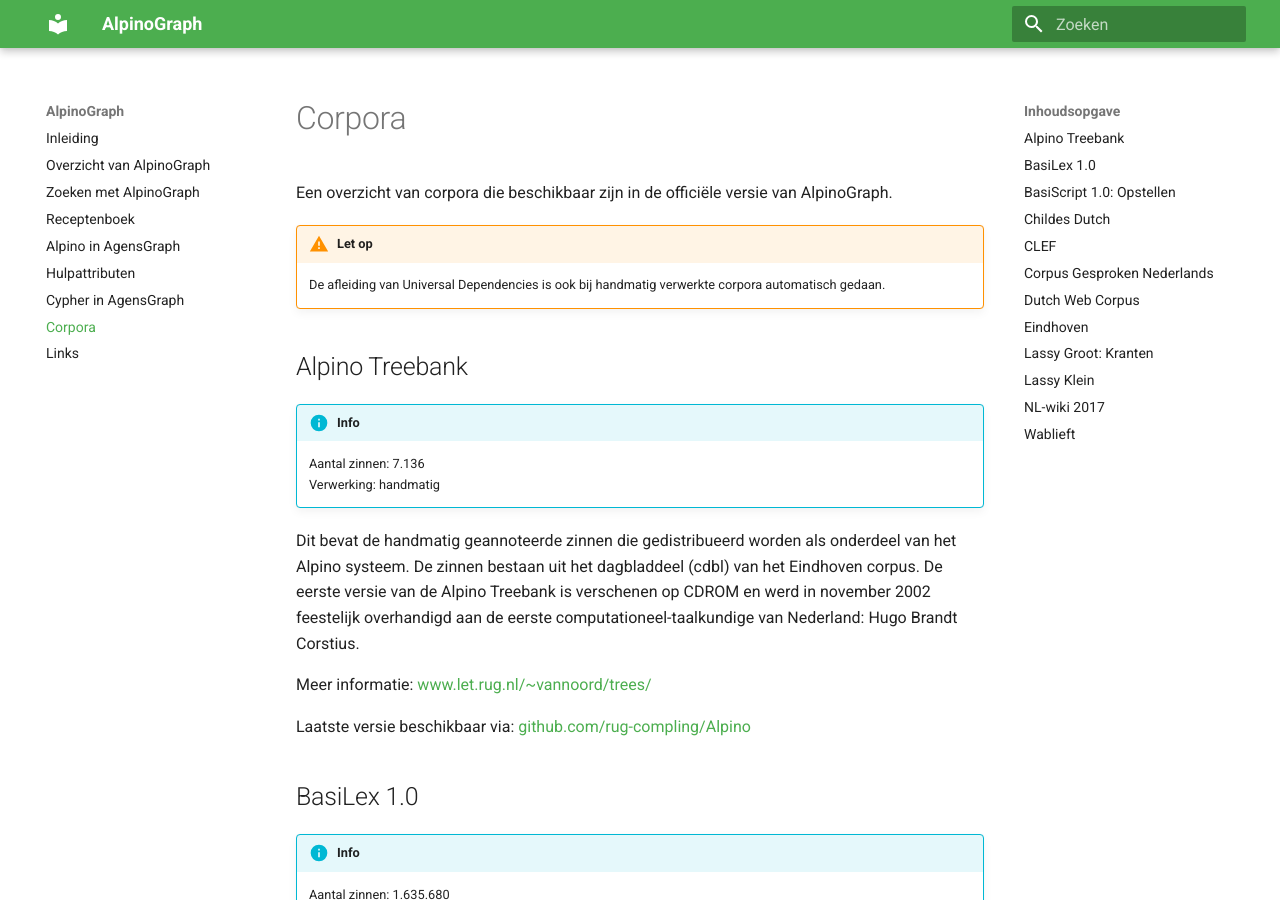
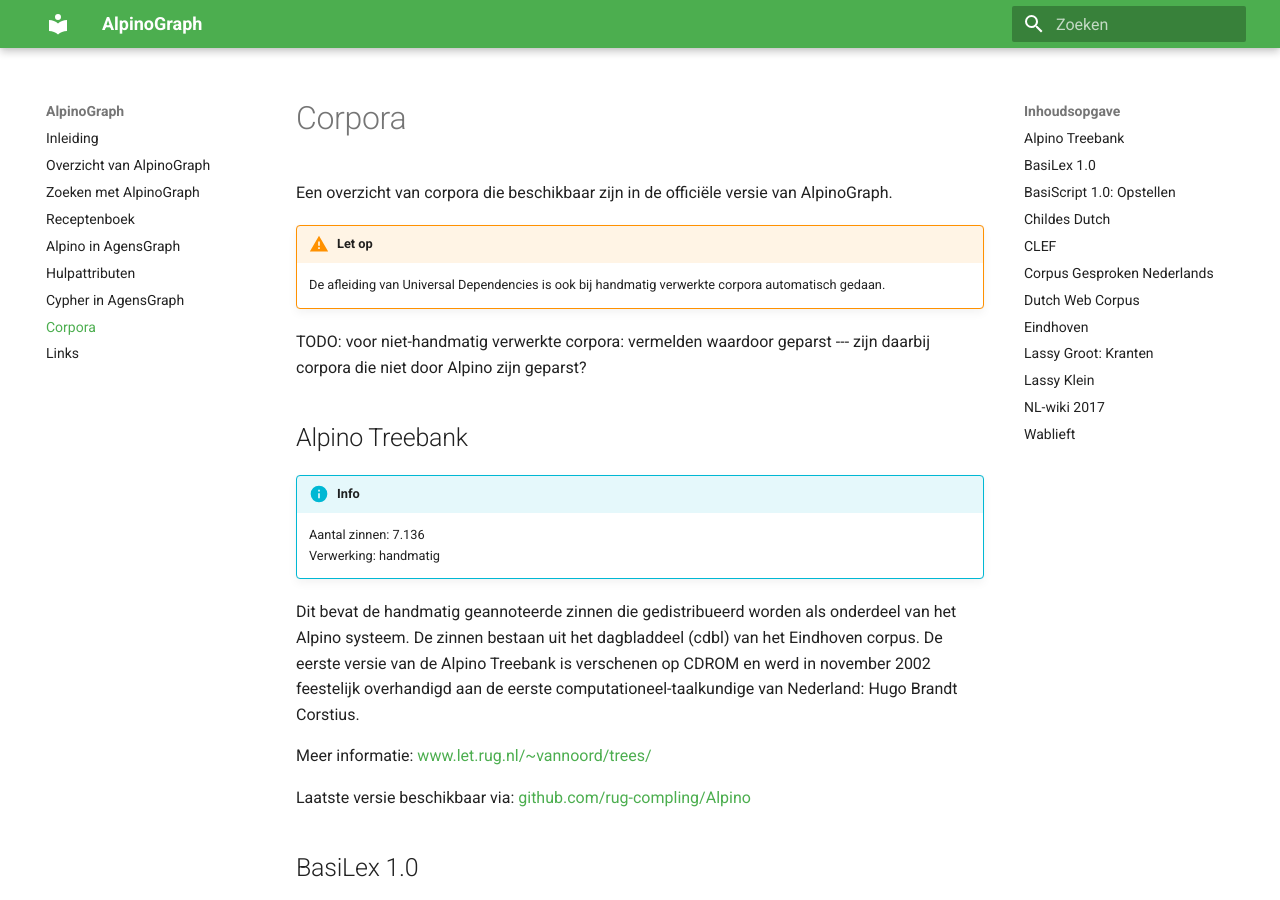
Before and after one commit to rug-compling/alpinograph-docs, an MkDocs documentation site: the page built from docs/corpora.md, in a window 1280 px wide and 900 px high. Built offline with MkDocs 1.6.1 and Material for MkDocs 9.7.7, drawn with Linux system fonts in a browser that asks for light colours.

Commit message:
corpora: TODO: andere parser dan Alpino?

```diff
--- a/docs/corpora.md
+++ b/docs/corpora.md
@@ -6,6 +6,9 @@
 !!! warning "Let op"
     De afleiding van Universal Dependencies is ook bij
     handmatig verwerkte corpora automatisch gedaan.
+
+TODO: voor niet-handmatig verwerkte corpora: vermelden waardoor
+geparst --- zijn daarbij corpora die niet door Alpino zijn geparst?
 
 ## Alpino Treebank
 
```
